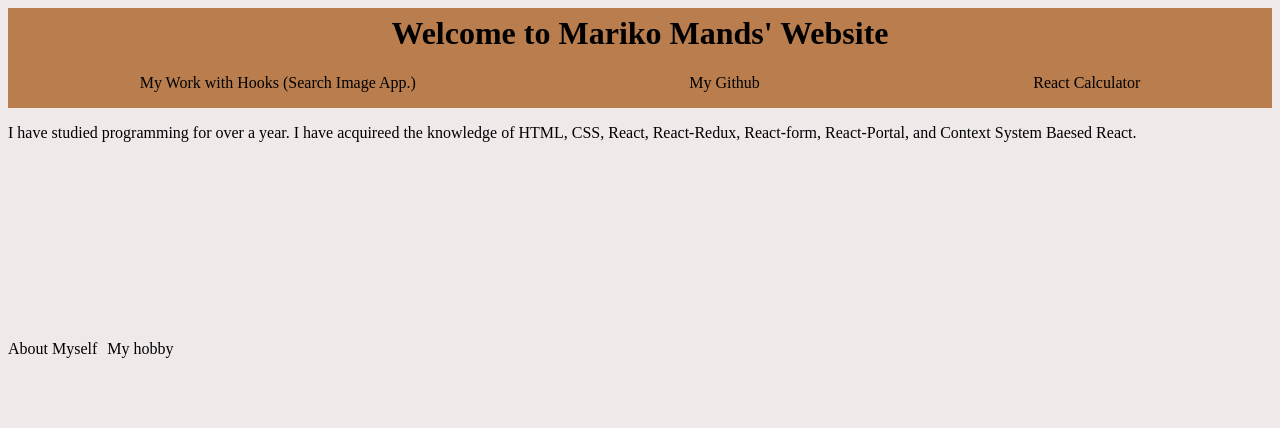
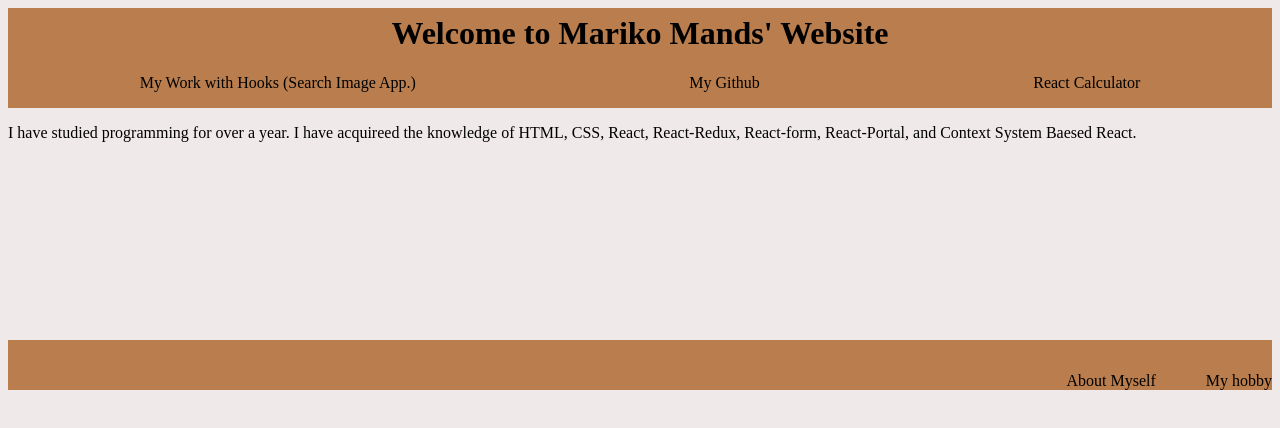
Before and after one commit to marikomands/Mariko-Mands-Website, a React (Create React App) app: page / in a window 1280 px wide. Shown: the top 428 px of the page. Built offline with nearby package versions, Linux system fonts and the light colour scheme.

Commit message:
adjusted Footer format

```diff
--- a/src/components/Footer.css
+++ b/src/components/Footer.css
@@ -1,4 +1,8 @@
 .containerFooter {
   display: flex;
-  gap: 10px;
+  gap: 50px;
+  background-color: rgba(175, 105, 48, 0.836);
+  height: 50px;
+  justify-content: flex-end;
+  align-items: flex-end;
 }
```
